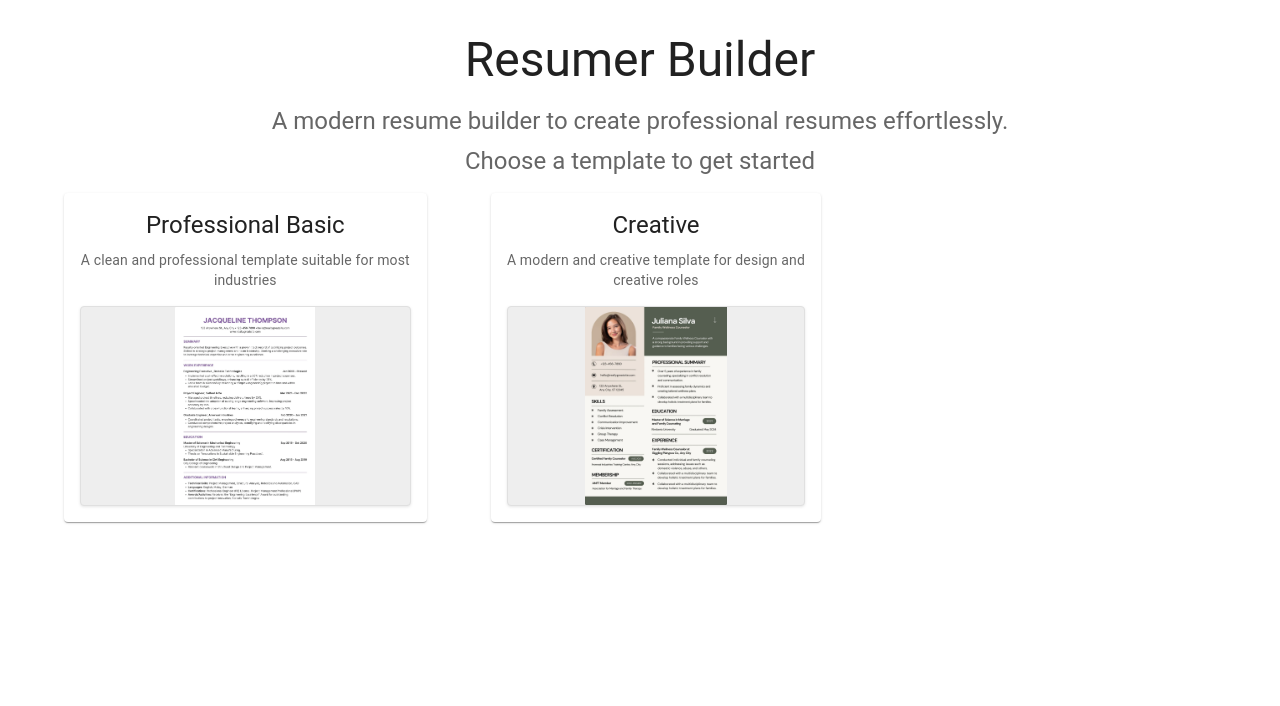
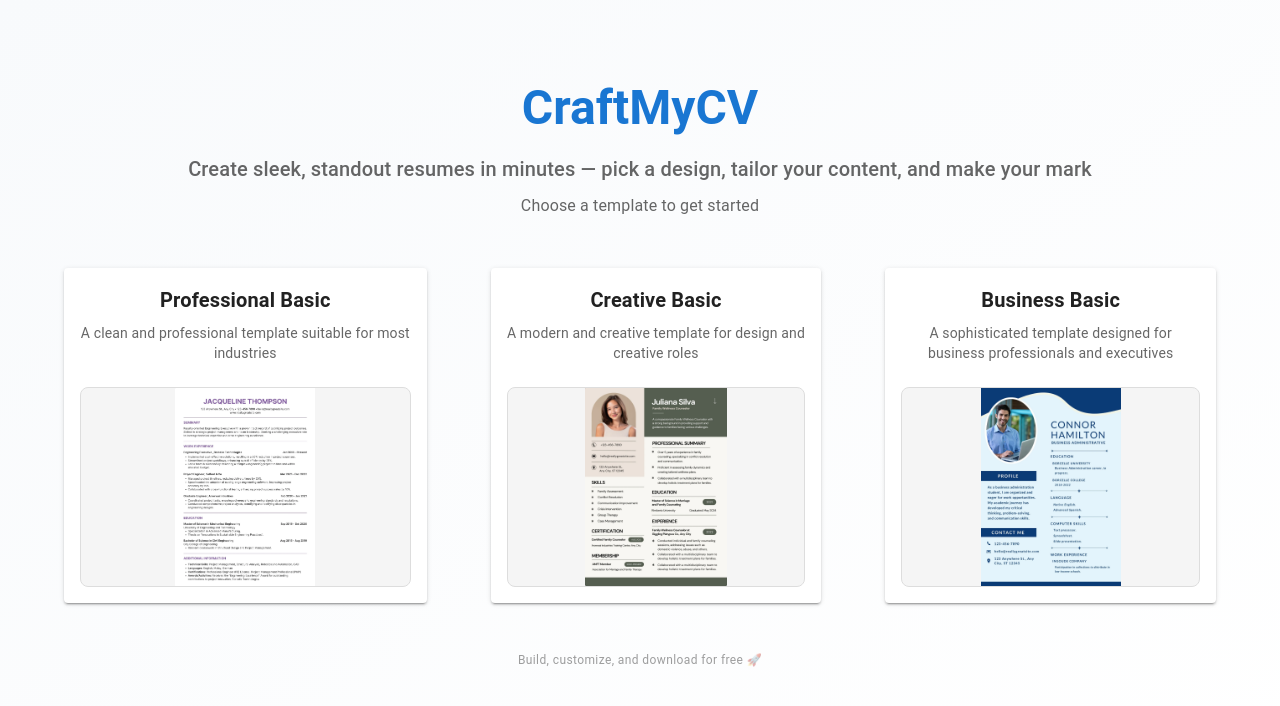
Before and after one commit to rahulkr2511/ResumeBuilder, a React (Create React App) app in the folder resume-builder/: page / in a window 1280 px wide. Shown: the top 706 px of the page. Built offline with nearby package versions, Linux system fonts and the light colour scheme.

Commit message:
styling added

```diff
--- a/resume-builder/src/components/Home.tsx
+++ b/resume-builder/src/components/Home.tsx
@@ -1,35 +1,51 @@
 import React from 'react';
 import { useNavigate } from 'react-router-dom';
-import { Box, Container, Typography, Stack, Card, CardContent, CardActionArea } from '@mui/material';
+import {
+  Box,
+  Container,
+  Typography,
+  Stack,
+  Card,
+  CardContent,
+  CardActionArea,
+} from '@mui/material';
 import availableTemplates from '../configs/templates';
 import IApplicationConstants from '../constants/Constants';
 
-/**
- *
- * @returns The Home component displays a list of available resume templates
- *         and allows users to select one to start building their resume.
- */
+const Home: React.FC = () => {
+  const navigate = useNavigate();
 
-const Home: React.FC = () => {
-
-  const navigate = useNavigate();
   const handleTemplateSelect = (templateId: string) => {
     navigate(`/template/${templateId}`);
   };
 
   return (
-    <Container maxWidth="lg" sx={{ py: 4 }}>
-      <Typography variant="h3" component="h1" gutterBottom align="center">
+    <Box
+      sx={{
+        minHeight: '100vh',
+        background: 'linear-gradient(to bottom right, #f8fafc, #ffffff)',
+        py: { xs: 6, md: 10 },
+      }}
+    >
+      <Container maxWidth="lg">
+        <Box textAlign="center" mb={6}>
+          <Typography
+            variant="h3"
+            component="h1"
+            fontWeight="bold"
+            gutterBottom
+            sx={{ color: 'primary.main' }}
+          >
             {IApplicationConstants.APP_NAME}
           </Typography>
-      <Typography variant="h5" component="h2" gutterBottom align="center" color="text.secondary">
+          <Typography variant="h6" color="text.secondary" gutterBottom>
             {IApplicationConstants.APP_DESCRIPTION}
           </Typography>
-      <Typography variant="h5" component="h2" gutterBottom align="center" color="text.secondary">
+          <Typography variant="subtitle1" color="text.secondary">
             {IApplicationConstants.CHOOSE_TEMPLATE_DESCRIPTION}
           </Typography>
+        </Box>
 
-      <Box sx={{ mt: 2 }}>
         <Stack
           direction={{ xs: 'column', sm: 'row' }}
           spacing={4}
@@ -38,45 +54,50 @@ const Home: React.FC = () => {
             gridTemplateColumns: {
               xs: '1fr',
               sm: 'repeat(2, 1fr)',
-              md: 'repeat(3, 1fr)'
+              md: 'repeat(3, 1fr)',
             },
-            gap: 4
+            gap: 4,
           }}
         >
           {availableTemplates.map((template) => (
             <Card
               key={template.id}
+              elevation={2}
               sx={{
-                height: '100%',
                 display: 'flex',
                 flexDirection: 'column',
-                transition: 'transform 0.2s',
+                transition: 'transform 0.25s ease, box-shadow 0.25s ease',
                 '&:hover': {
-                  transform: 'scale(1.02)',
-                  boxShadow: 3
-                }
+                  transform: 'scale(1.03)',
+                  boxShadow: 6,
+                },
               }}
             >
               <CardActionArea onClick={() => handleTemplateSelect(template.id)}>
                 <CardContent>
-                  <Typography variant="h5" component="h2" gutterBottom>
+                  <Typography
+                    variant="h6"
+                    fontWeight={600}
+                    gutterBottom
+                    color="text.primary"
+                  >
                     {template.name}
                   </Typography>
                   <Typography variant="body2" color="text.secondary">
                     {template.description}
                   </Typography>
+
                   <Box
                     sx={{
-                      mt: 2,
+                      mt: 3,
                       height: 200,
-                      bgcolor: 'grey.200',
+                      backgroundColor: 'grey.100',
+                      borderRadius: 2,
                       display: 'flex',
                       alignItems: 'center',
                       justifyContent: 'center',
                       overflow: 'hidden',
-                      border: '1px solid #e0e0e0',
-                      borderRadius: '4px',
-                      boxShadow: '0 1px 3px rgba(0,0,0,0.1)'
+                      border: '1px solid #ddd',
                     }}
                   >
                     {template.thumbnail ? (
@@ -100,9 +121,19 @@ const Home: React.FC = () => {
             </Card>
           ))}
         </Stack>
+
+        <Typography
+          variant="caption"
+          color="text.disabled"
+          textAlign="center"
+          mt={6}
+          display="block"
+        >
+          {IApplicationConstants.FOOT_NOTE}
+        </Typography>
+      </Container>
     </Box>
-    </Container>
   );
 };
 
-export default Home;
+export default React.memo(Home);
--- a/resume-builder/src/components/RouteTemplate.tsx
+++ b/resume-builder/src/components/RouteTemplate.tsx
@@ -1,4 +1,5 @@
 import React from 'react';
+import { ITemplateIds } from '../configs/templates';
 
 /**
  * * RouteTemplate component dynamically loads and renders the appropriate resume template
@@ -9,13 +10,17 @@ import React from 'react';
 
 const ProfessionalResumeBasic = React.lazy(() => import('../templates/Professional/ProfessionalResumeBasic'));
 const CreativeResumeBasic = React.lazy(() => import('../templates/Creative/CreativeResumeBasic'));
+const BusinessResumeBasic = React.lazy(() => import('../templates/Business/BusinessResumeBasic'));
+
 
 const RouteTemplate = (props: any) => {
     const { templateId } = props;
     return (
         <>
-            {templateId === 'professionalBasic' && <ProfessionalResumeBasic />}
-            {templateId === 'creative' && <CreativeResumeBasic />}
+            {templateId === ITemplateIds.PROFESSIONAL_BASIC && <ProfessionalResumeBasic />}
+            {templateId === ITemplateIds.CREATIVE_BASIC && <CreativeResumeBasic />}
+            {templateId === ITemplateIds.BUSINESS_BASIC && <BusinessResumeBasic />}
+            {/* Add more templates as needed */}
         </>
     );
 }
--- a/resume-builder/src/configs/templates.ts
+++ b/resume-builder/src/configs/templates.ts
@@ -11,19 +11,31 @@ interface Template {
     thumbnail?: string;
 }
 
+export const ITemplateIds = {
+    PROFESSIONAL_BASIC: 'professionalBasic',
+    CREATIVE_BASIC: 'creativeBasic',
+    BUSINESS_BASIC: 'businessBasic',
+}
+
 
 const availableTemplates: Template[] = [
     {
-      id: 'professionalBasic',
+      id: ITemplateIds.PROFESSIONAL_BASIC,
       name: 'Professional Basic',
       description: 'A clean and professional template suitable for most industries',
       thumbnail: 'images/professional-basic-thumbnail.png'
     },
     {
-      id: 'creative',
-      name: 'Creative',
+      id: ITemplateIds.CREATIVE_BASIC,
+      name: 'Creative Basic',
       description: 'A modern and creative template for design and creative roles',
       thumbnail: 'images/creative-basic-thumbnail.png'
+    },
+    {
+      id: ITemplateIds.BUSINESS_BASIC,
+      name: 'Business Basic',
+      description: 'A sophisticated template designed for business professionals and executives',
+      thumbnail: 'images/business-basic-thumbnail.png'
     },
 
 
--- a/resume-builder/src/constants/Constants.ts
+++ b/resume-builder/src/constants/Constants.ts
@@ -3,14 +3,16 @@
  */
 const IApplicationConstants = {
 
-  APP_NAME: 'Resumer Builder',
+  APP_NAME: 'CraftMyCV',
   APP_VERSION: '1.0.0',
-  APP_DESCRIPTION: 'A modern resume builder to create professional resumes effortlessly.',
+  APP_DESCRIPTION: 'Create sleek, standout resumes in minutes — pick a design, tailor your content, and make your mark',
   APP_AUTHOR: 'Your Name',
   APP_AUTHOR_EMAIL: '',
 
   CHOOSE_TEMPLATE_DESCRIPTION: 'Choose a template to get started',
-  TEMPLATE_PREVIEW: 'Template Preview'
+  TEMPLATE_PREVIEW: 'Template Preview',
+
+  FOOT_NOTE: 'Build, customize, and download for free 🚀'
 
 };
 export default IApplicationConstants;
--- /dev/null
+++ b/resume-builder/src/templates/Business/BusinessResumeBasic.tsx
@@ -0,0 +1,9 @@
+import React from 'react';
+
+
+const BusinessResumeBasic = () => {
+    return (
+       <>Business</>);
+}
+
+export default React.memo(BusinessResumeBasic);
--- a/resume-builder/src/templates/Creative/CreativeResumeBasic.tsx
+++ b/resume-builder/src/templates/Creative/CreativeResumeBasic.tsx
@@ -3,7 +3,7 @@ import React from 'react';
 
 const CreateResumeBasic = () => {
     return (
-       <></>);
+       <>Creative</>);
 }
 
 export default React.memo(CreateResumeBasic);
```
Also changed, not shown: resume-builder/public/images/business-basic-thumbnail.png (added), resume-builder/src/styles/BusinessResumeBasic.css (added), resume-builder/src/templates/Business/BusinessResumeBasicSlice.ts (added), resume-builder/src/templates/Creative/CreativeResumeBasicSlice.ts (added). Lines whose indentation alone changed are shown as unchanged.
